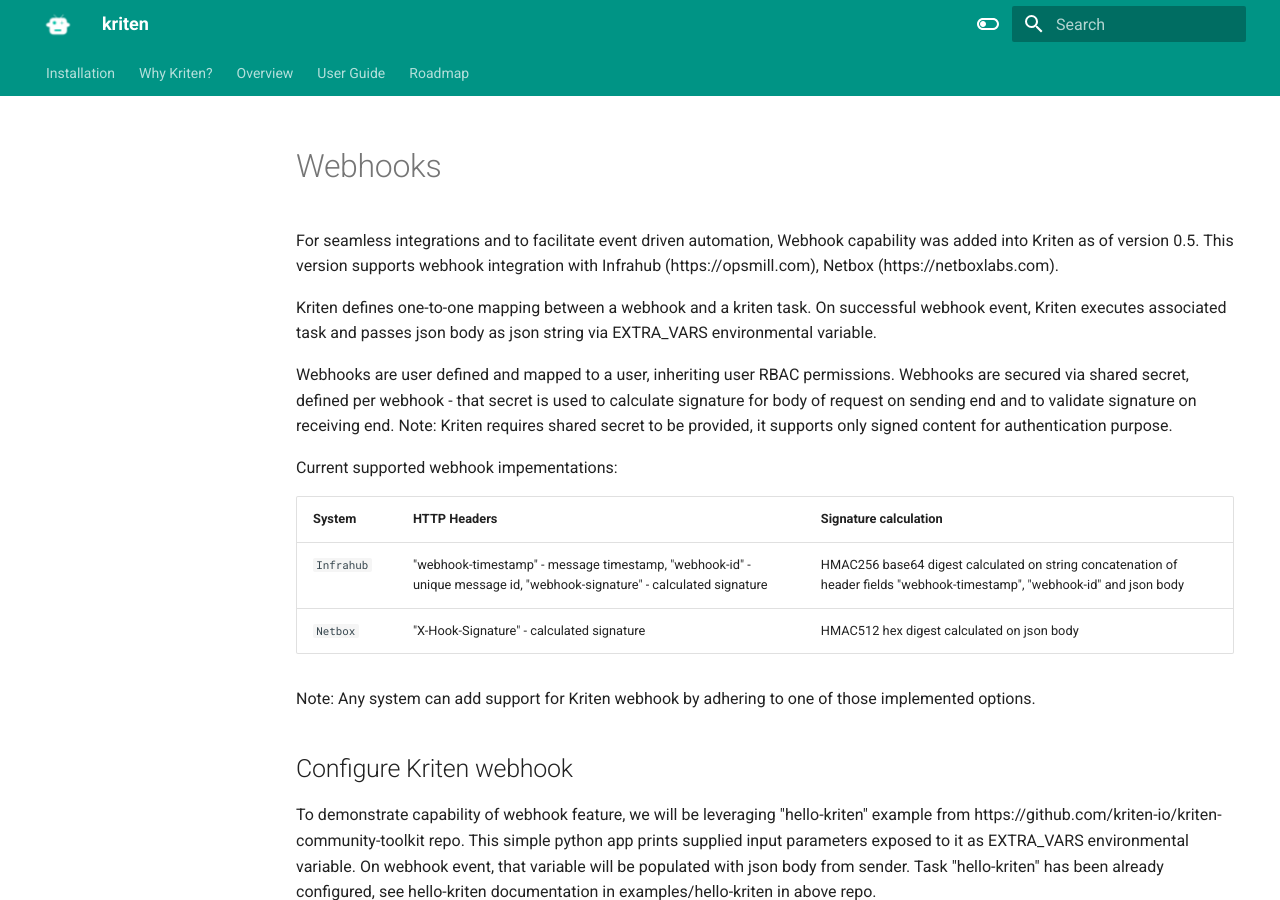
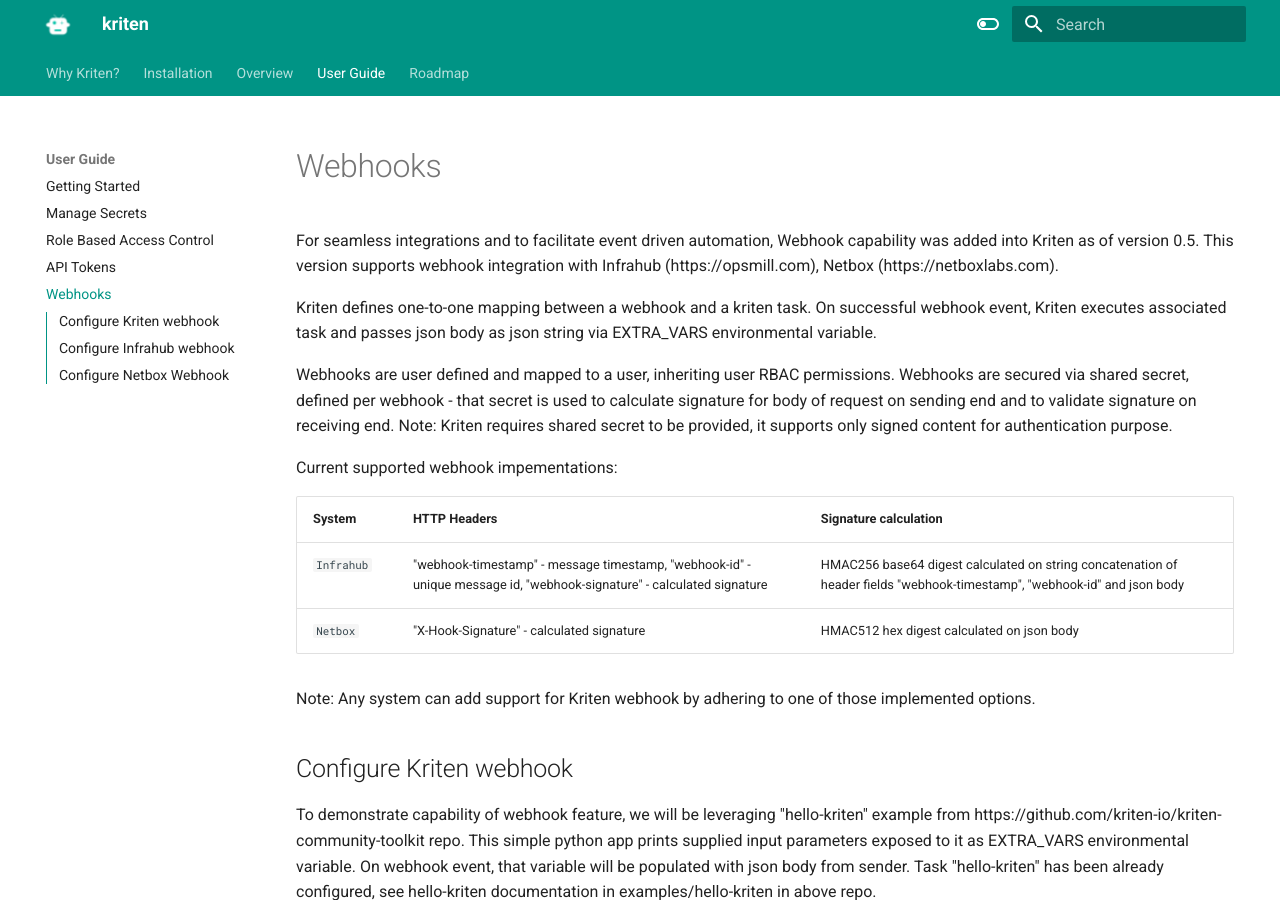
Before and after one commit to kriten-io/kriten-docs, an MkDocs documentation site: the page built from docs/user_guide/webhooks.md, in a window 1280 px wide and 900 px high. Built offline with MkDocs 1.6.1 and Material for MkDocs 9.7.7, drawn with Linux system fonts in a browser that asks for light colours.

Commit message:
updated mkdocs with new pages and changed structure

```diff
--- a/mkdocs.yml
+++ b/mkdocs.yml
@@ -57,14 +57,15 @@
       emoji_generator: !!python/name:materialx.emoji.to_svg
 
 nav:
-  - Installation: "index.md"
-  - Why Kriten?: "why.md"
+  - Why Kriten?: "index.md"
+  - Installation: "install.md"
   - Overview: "overview.md"
   - User Guide:
     - Getting Started: "user_guide/getting_started.md"
     - Manage Secrets: "user_guide/manage_secrets.md"
     - Role Based Access Control: "user_guide/rbac.md"
     - API Tokens: "user_guide/api_tokens.md"
+    - Webhooks: "user_guide/webhooks.md"
   - Roadmap:
     - Webhooks: "roadmap/webhooks.md"
     - MCP Server: "roadmap/mcp_server.md"
```
